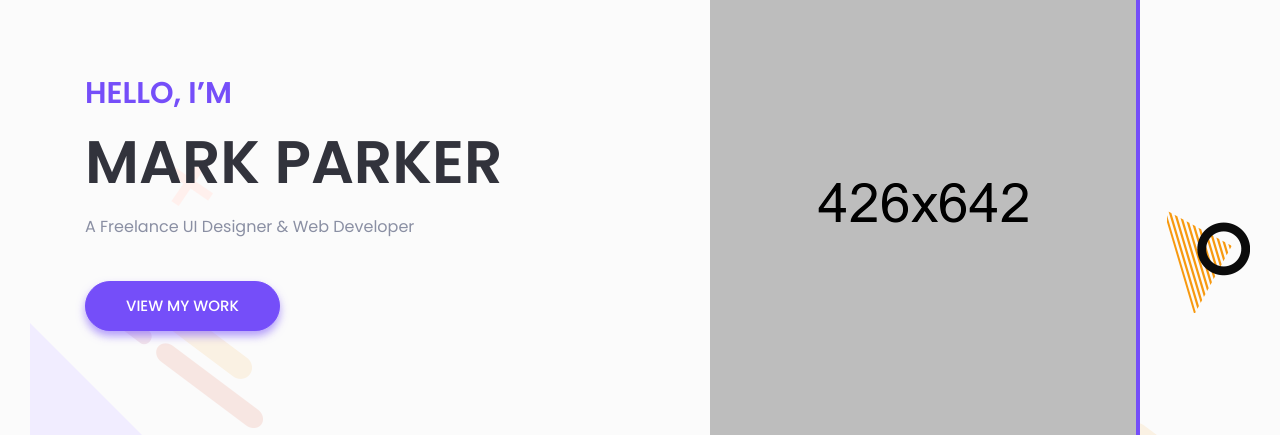
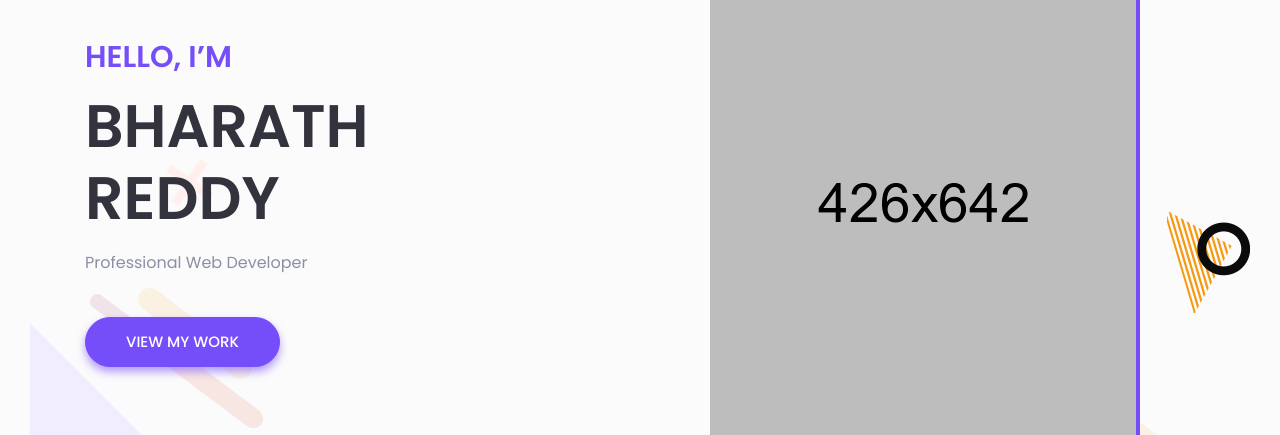
Before and after one commit to bharath885/MyWebSite, a website: page dist/index.html in a window 1280 px wide. Shown: the part 252-687 px from the top of the page. Drawn offline with Linux system fonts and the light colour scheme; files whose address does not match are found by name.

Commit message:
added my name

```diff
--- a/dist/index.html
+++ b/dist/index.html
@@ -125,8 +125,8 @@
                     <div class="col-xl-5 col-lg-6">
                         <div class="header-content-right">
                             <h4 class="sub-title">Hello, I’m</h4>
-                            <h1 class="title">Mark Parker</h1>
-                            <p>A Freelance UI Designer & Web Developer</p>
+                            <h1 class="title">Bharath Reddy</h1>
+                            <p>Professional Web Developer</p>
                             <a class="main-btn" href="#work">View my Work</a>
                         </div> <!-- header content right -->
                     </div>
```
